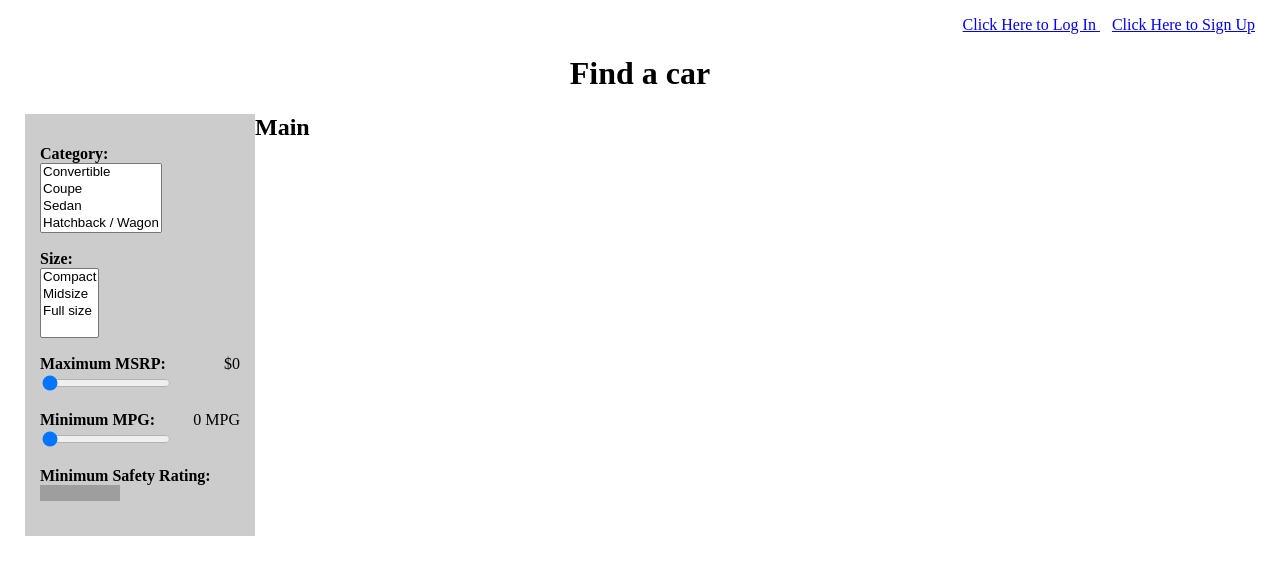
After one commit to rgomez1/CMSC389N, a PHP site: page /main.php in a window 1280 px wide. The commit adds this page. Shown: the top 575 px of the page. Run offline with PHP 8.4, Linux system fonts and the light colour scheme; grey boxes are pictures that could not be loaded.

Commit message:
Added David's Copy
Plus Added other features for the login/signup.

```diff
--- /dev/null
+++ b/Cars/main.js
@@ -0,0 +1,11 @@
+function updateMSRPout() {
+    var msrp = document.getElementById("msrp").value;
+    document.getElementById("MSRPout").innerHTML = "$" + msrp;
+}
+
+function updateMPGout() {
+    var mpg = document.getElementById("mpg").value;
+    document.getElementById("MPGout").innerHTML = "" + mpg + " MPG";
+}
+
+alert("hi");
--- /dev/null
+++ b/Cars/main.php
@@ -0,0 +1,78 @@
+<!doctype html>
+<html>
+	<head>
+		<meta http-equiv="Content-Type" content="text/html; charset=UTF-8" />
+		<title>Cars</title>
+		<link rel="stylesheet" type="text/css" href="stylesheet.css">
+		<script src="main.js"></script>
+
+	</head>
+	<body>
+		<p class = "right"><a class="right" href="login.html" alt="wow">Click Here to Log In </a>&nbsp;&nbsp;
+		<a class="right" href="signup.html" alt="wow">Click Here to Sign Up</a></p>
+		<header>
+			<center><h1>Find a car</h1></center>
+		</header>
+
+		<div id="content">
+			<div id="sidebar">
+				<p>
+					<strong>Category: </strong><br />
+					<select name="categories[]" multiple="multiple">
+						<option value="Convertible">Convertible</option>
+						<option value="Coupe">Coupe</option>
+						<option value="Sedan">Sedan</option>
+						<option value="Hatchback / Wagon">Hatchback / Wagon</option>
+						<option value="SUV">SUV</option>
+						<option value="Pickup Truck">Pickup Truck</option>
+						<option value="Van">Van</option>
+					</select>
+				</p>
+				<p>
+					<strong>Size: </strong><br />
+					<select name="sizes[]" multiple="multiple">
+						<option value="Compact">Compact</option>
+						<option value="Midsize">Midsize</option>
+						<option value="Full size">Full size</option>
+					</select>
+				</p>
+				<p>
+					<strong>Maximum MSRP: </strong>
+					<output id="MSRPout" for="msrp">$0</output><br />
+					<input type="range" id="msrp" name="msrp" min="0" max="250000" value="0" oninput="updateMSRPout()">
+				</p>
+				<p>
+					<strong>Minimum MPG: </strong>
+					<output id="MPGout" for="mpg">0 MPG</output><br />
+					<input type="range" id="mpg" name="mpg" min="0" max="500" value="0" oninput="updateMPGout()">
+				</p>
+				<p>
+					<strong>Minimum Safety Rating: </strong><br />
+					<span class="rating">
+					    <input type="radio" class="rating-input"
+					        id="rating-input-1-5" name="rating-input-1">
+					    <label for="rating-input-1-5" class="rating-star"></label>
+					    <input type="radio" class="rating-input"
+					        id="rating-input-1-4" name="rating-input-1">
+					    <label for="rating-input-1-4" class="rating-star"></label>
+					    <input type="radio" class="rating-input"
+					        id="rating-input-1-3" name="rating-input-1">
+					    <label for="rating-input-1-3" class="rating-star"></label>
+					    <input type="radio" class="rating-input"
+					        id="rating-input-1-2" name="rating-input-1">
+					    <label for="rating-input-1-2" class="rating-star"></label>
+					    <input type="radio" class="rating-input"
+					        id="rating-input-1-1" name="rating-input-1">
+					    <label for="rating-input-1-1" class="rating-star"></label>
+					</span>
+				</p>
+	        </div>
+	        <div id="main">
+	            <h2>Main</h2>
+	        </div>
+	    </div>
+	    <footer>
+	        <!-- Maybe a link to an about page -->
+	    </footer>
+	</body>
+</html>
--- a/Cars/signup.html
+++ b/Cars/signup.html
@@ -2,11 +2,11 @@
 <html>
 	<head>
 		<meta http-equiv="Content-Type" content="text/html; charset=UTF-8" />
-		<link rel="stylesheet" type="text/cs"s href="stylesheet.css">
+		<link rel="stylesheet" type="text/css" href="stylesheet.css">
 		<title>Cars</title>
 	</head>
 	<body>
-		<p class = "right"><a class="right" href="login.html" alt="wow">Click Here to Log In </a></p>
+		<p class = "right"><a class="right" href="login.html" alt="Log In">Click Here to Log In</a></p>
 		<center><h1>Information about Cars</h1></center>
 		<form action="signup.php" method="post">
 			<p>
--- a/Cars/stylesheet.css
+++ b/Cars/stylesheet.css
@@ -6,3 +6,48 @@ body {
 .right {
 	text-align: right;
 }
+
+#content {
+    width: 100%;
+}
+#sidebar {
+    float: left;
+    width: 200px;
+    height: 100%;
+    background-color: #ccc;
+    background-clip: padding-box;
+    padding: 15px;
+}
+
+output {
+    float: right;
+}
+
+.rating {
+    overflow: hidden;
+    display: inline-block;
+    font-size: 0;
+    position: relative;
+}
+.rating-input {
+    float: right;
+    width: 16px;
+    height: 16px;
+    padding: 0;
+    margin: 0 0 0 -16px;
+    opacity: 0;
+}
+.rating:hover .rating-star:hover,
+.rating:hover .rating-star:hover ~ .rating-star,
+.rating-input:checked ~ .rating-star {
+    background-position: 0 0;
+}
+.rating-star,
+.rating:hover .rating-star {
+    position: relative;
+    float: right;
+    display: block;
+    width: 16px;
+    height: 16px;
+    background: url('http://kubyshkin.ru/samples/star-rating/star.png') 0 -16px;
+}
```
Also changed, not shown: Cars/login.html (+5 -5 lines), Cars/login.php (added, +60 -0 lines), Cars/main.html (deleted, +0 -13 lines), Cars/signup.php (+6 -4 lines).
